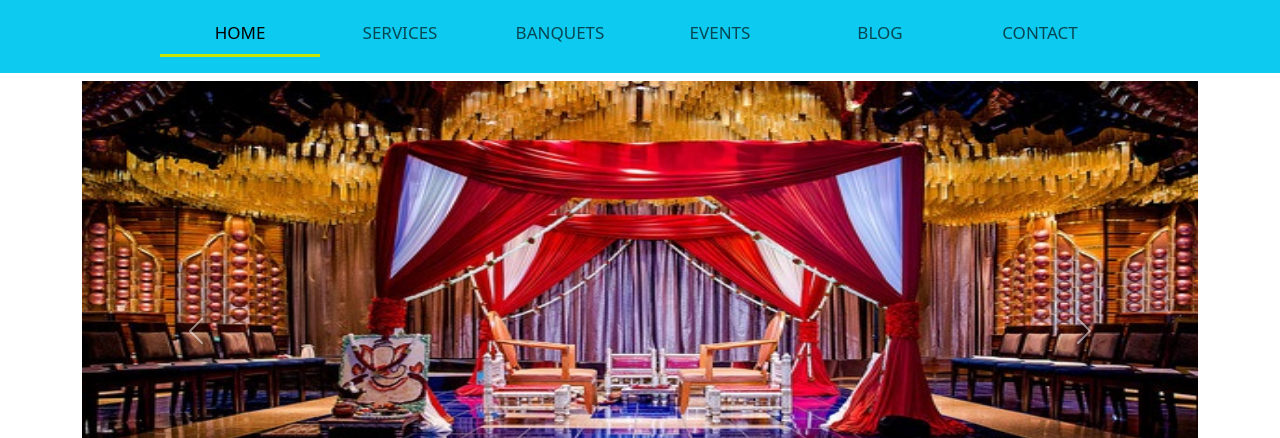
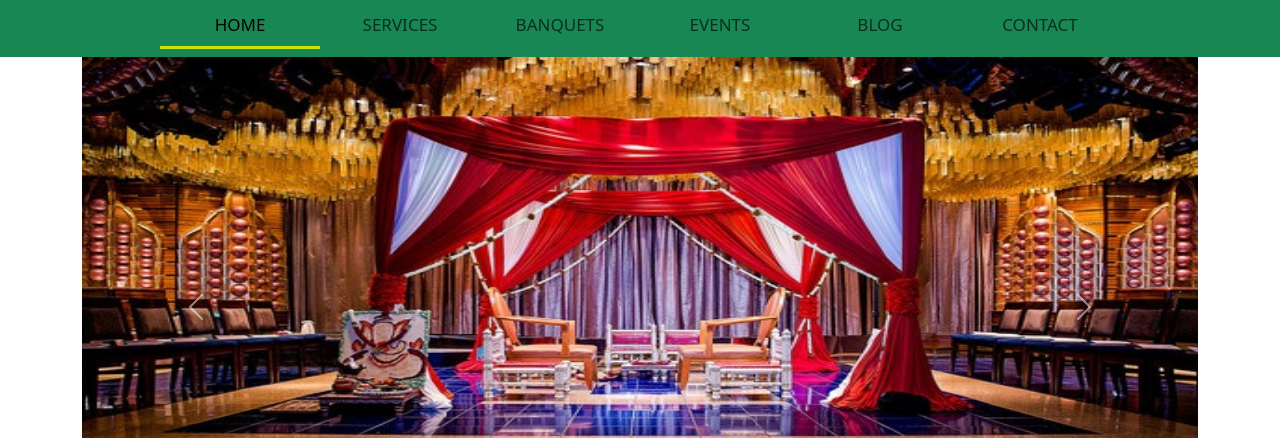
Before and after one commit to shivanisakharkar/myevent, a plain HTML site: page index.html in a window 1280 px wide. Shown: the part 91-529 px from the top of the page. Drawn offline with nearby package versions, Linux system fonts and the light colour scheme.

Commit message:
Update index.html

```diff
--- a/index.html
+++ b/index.html
@@ -45,7 +45,7 @@
 		</div>
 	</header>
 
-<nav class="navbar navbar-expand-md  p-3 mb-2 bg-info text-dark" navbar-dark sticky-top">
+<nav class="navbar navbar-expand-md  bg-success p-2 text-white bg-opacity-80" navbar-dark sticky-top">
 		<div class="container-fluid">
 
 
```
